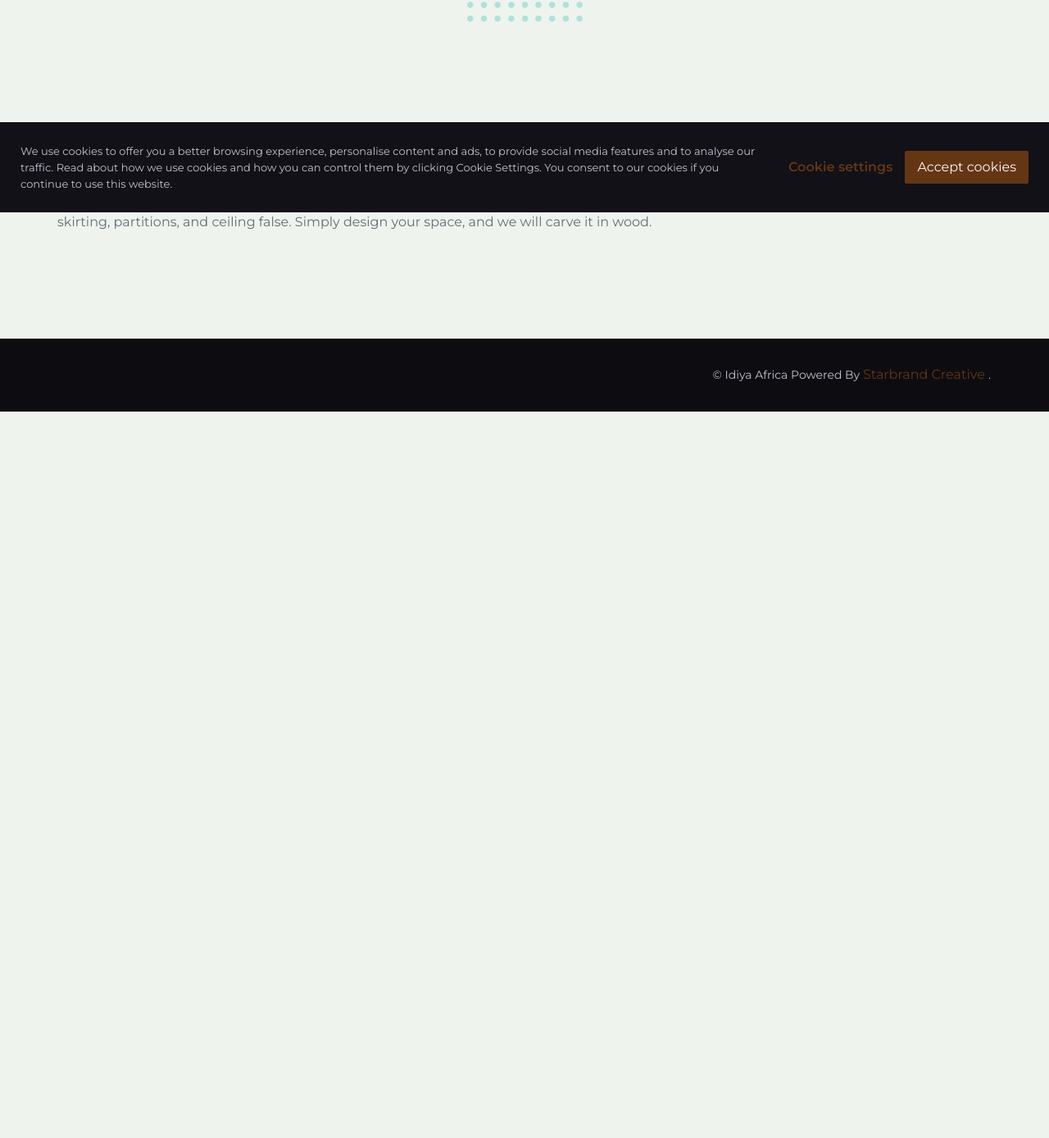
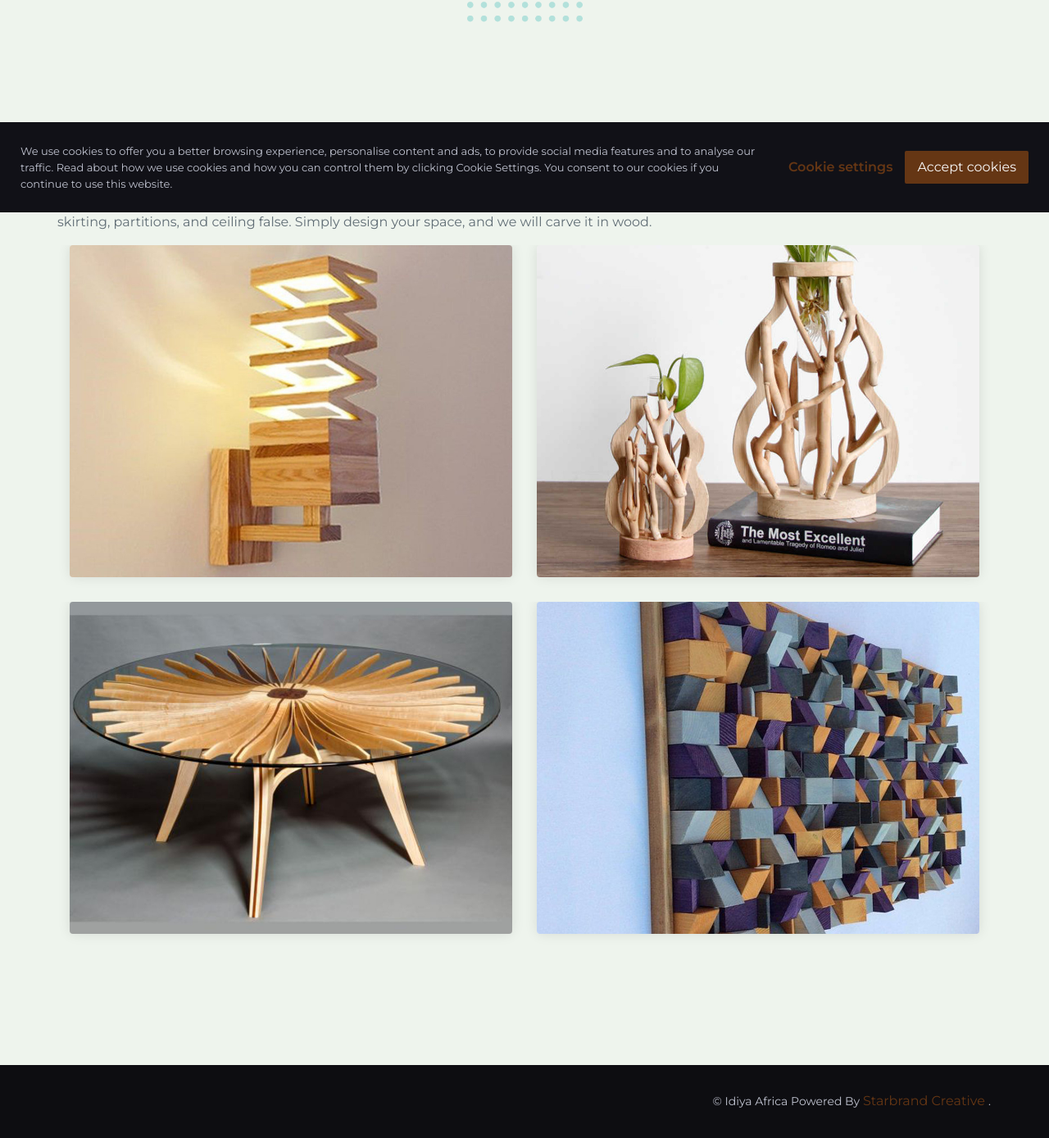
Before and after one commit to code2913/idaya, a Django app: page /decoration in a window 1280 px wide. Shown: the part 651-2039 px from the top of the page at 82% size. Before the commit the page ends 1153 px from the top, so only its background shows below. Run offline with Django 3.2, Linux system fonts and the light colour scheme; some libraries are stand-ins or nearby versions.

Commit message:
perryln changes

```diff
--- a/template/pages/bedroom.html
+++ b/template/pages/bedroom.html
@@ -56,7 +56,7 @@
         <div class="row">
             <div class="col-12">
                 <h4 class="title">Master bedroom</h4>
-                <p>Lorem ipsum dolor sit amet consectetur adipisicing elit. Quaerat, magnam iusto fugiat totam animi officiis dolorum minima. Quasi inventore mollitia aut natus pariatur dolorem asperiores, recusandae excepturi exercitationem quis dolorum!</p>
+                <p>From rooms screaming luxury and elegance to minimalism and simplicity. Unique, stunning, neutral, and colourful bedroom ideas.</p>
                 <div class="gallery row justify-content-center">
                     <a class="col-6 item" href="{% static 'assets/images/products/5.jpg' %}">
                         <img src="{% static 'assets/images/products/5.jpg' %}" alt="Gallery" class="w-100">
@@ -70,7 +70,7 @@
         <div class="row">
             <div class="col-12">
                 <h4 class="title">Baby Cot</h4>
-                <p>Lorem ipsum dolor sit amet consectetur adipisicing elit. Quaerat, magnam iusto fugiat totam animi officiis dolorum minima. Quasi inventore mollitia aut natus pariatur dolorem asperiores, recusandae excepturi exercitationem quis dolorum!</p>
+               <p>Acquire the best baby cot designs fitted with relaxation and protection.</p>
                 <div class="gallery row justify-content-center">
                     <a class="col-6 item" href="{% static 'assets/images/products/7.jpg' %}">
                         <img src="{% static 'assets/images/products/7.jpg' %}" alt="Gallery" class="w-100">
--- a/template/pages/decoration.html
+++ b/template/pages/decoration.html
@@ -54,6 +54,31 @@
                 </div>
             </div>
         </div>
+        <div class="row">
+            <div class="col-12 mt-3">
+
+                <div class="gallery row justify-content-center">
+                    <a class="col-6 item" href="{% static 'assets/images/products/19.jpg' %}">
+                        <img src="{% static 'assets/images/products/19.jpg' %}" alt="Gallery" class="w-100">
+                    </a>
+                    <a class="col-6 item" href="{% static 'assets/images/products/20.jpg' %}">
+                        <img src="{% static 'assets/images/products/20.jpg' %}" alt="Gallery" class="w-100">
+                    </a>
+                </div>
+            </div>
+        </div>
+        <div class="row">
+            <div class="col-12">
+                <div class="gallery row justify-content-center">
+                    <a class="col-6 item" href="{% static 'assets/images/products/21.jpg' %}">
+                        <img src="{% static 'assets/images/products/21.jpg' %}" alt="Gallery" class="w-100">
+                    </a>
+                    <a class="col-6 item" href="{% static 'assets/images/products/22.jpg' %}">
+                        <img src="{% static 'assets/images/products/22.jpg' %}" alt="Gallery" class="w-100">
+                    </a>
+                </div>
+            </div>
+        </div>
     </div>
 </section>
 {% endblock content %}
--- a/template/pages/furniture.html
+++ b/template/pages/furniture.html
@@ -56,7 +56,7 @@
         <div class="row">
             <div class="col-12">
                 <h4 class="title">Cupboards</h4>
-                <p>Lorem ipsum dolor sit amet consectetur adipisicing elit. Quaerat, magnam iusto fugiat totam animi officiis dolorum minima. Quasi inventore mollitia aut natus pariatur dolorem asperiores, recusandae excepturi exercitationem quis dolorum!</p>
+                <p>Stylish cupboard designs to give your spaces a more modern look while providing a practical storage solution.</p>
                 <div class="gallery row justify-content-center">
                     <a class="col-6 item" href="{% static 'assets/images/products/15.jpg' %}">
                         <img src="{% static 'assets/images/products/15.jpg' %}" alt="Gallery" class="w-100">
@@ -70,7 +70,7 @@
         <div class="row">
             <div class="col-12">
                 <h4 class="title">Dining Table</h4>
-                <p>Lorem ipsum dolor sit amet consectetur adipisicing elit. Quaerat, magnam iusto fugiat totam animi officiis dolorum minima. Quasi inventore mollitia aut natus pariatur dolorem asperiores, recusandae excepturi exercitationem quis dolorum!</p>
+                <p>Create a welcoming, entertaining space with our dining tables that come in a variety of shapes and finishes for any home.</p>
                 <div class="gallery row justify-content-center">
                     <a class="col-6 item" href="{% static 'assets/images/products/17.jpg' %}">
                         <img src="{% static 'assets/images/products/17.jpg' %}" alt="Gallery" class="w-100">
--- a/template/pages/kitchen.html
+++ b/template/pages/kitchen.html
@@ -55,7 +55,7 @@
     <div class="row">
         <div class="col-12">
             <h4 class="title">Hardwood Kitchen</h4>
-            <p>Lorem ipsum dolor sit amet consectetur adipisicing elit. Quaerat, magnam iusto fugiat totam animi officiis dolorum minima. Quasi inventore mollitia aut natus pariatur dolorem asperiores, recusandae excepturi exercitationem quis dolorum!</p>
+            <p>A touch of classic door knobs to compelling cabinet handles. Selective unique styles and a finish of antique elegance.</p>
             <div class="gallery row justify-content-center">
                 <a class="col-6 item" href="{% static 'assets/images/products/1.jpg' %}">
                     <img src="{% static 'assets/images/products/1.jpg' %}" alt="Gallery" class="w-100">
@@ -70,7 +70,8 @@
     <div class="row">
         <div class="col-12">
             <h4 class="title">Melamine Kitchen</h4>
-            <p>Lorem ipsum dolor sit amet consectetur adipisicing elit. Quaerat, magnam iusto fugiat totam animi officiis dolorum minima. Quasi inventore mollitia aut natus pariatur dolorem asperiores, recusandae excepturi exercitationem quis dolorum!</p>
+            <p>Kitchens made with melamine material is resistant to the normal conditions in the kitchen such as heat, moisture, and stains.
+            </p>
             <div class="gallery row justify-content-center">
                 <a class="col-6 item" href="{% static 'assets/images/products/3.jpg' %}">
                     <img src="{% static 'assets/images/products/3.jpg' %}" alt="Gallery" class="w-100">
```
Also changed, not shown: template/pages/door.html (+6 -4 lines), template/pages/office.html (+4 -3 lines), static/assets/images/news-1.jpg (deleted), static/assets/images/news-2.jpg (deleted), static/assets/images/news-3.jpg (deleted), static/assets/images/news-4.jpg (deleted), static/assets/images/news-5.jpg (deleted), static/assets/images/products/19.jpg (added), static/assets/images/products/20.jpg (added), static/assets/images/products/21.jpg (added), static/assets/images/products/22.jpg (added), 4 other files.
